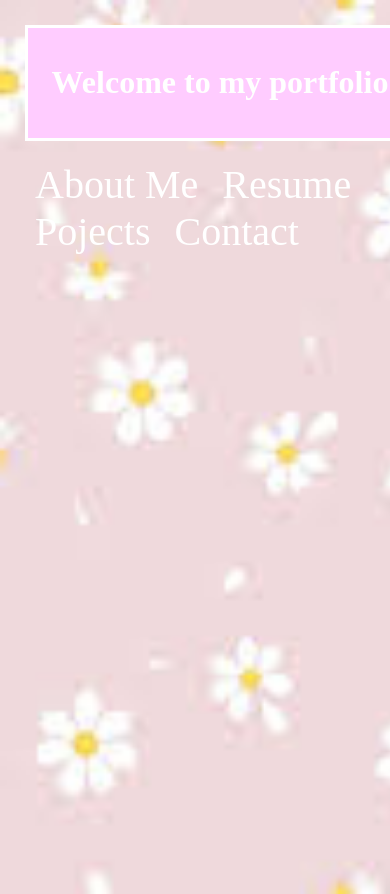
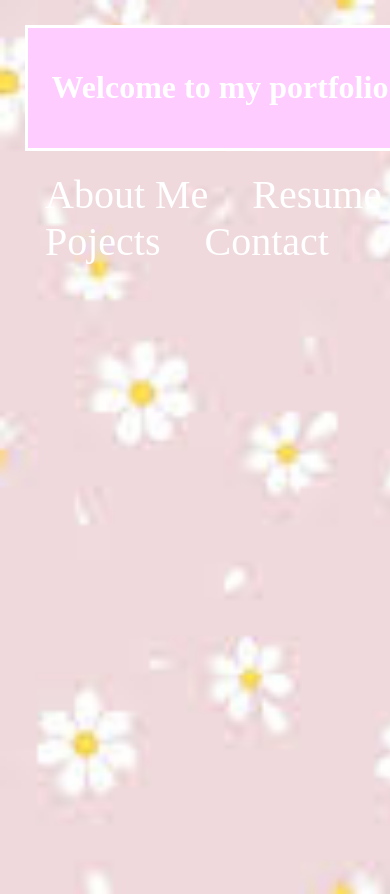
Before and after one commit to jasminer2/portfolio, a plain HTML site: page index.html in a window 390 px wide. Shown: the top 894 px of the page. Drawn offline with Linux system fonts and the light colour scheme.

Commit message:
Update styles.css

```diff
--- a/styles.css
+++ b/styles.css
@@ -43,13 +43,3 @@ footer {
     width: 100%;
     bottom: 0;
 }
-
-@media (max-width: 600px) {
-    header, footer {
-        padding: 15px;
-    }
-
-    nav a {
-        padding: 10px;
-    }
-}
```
